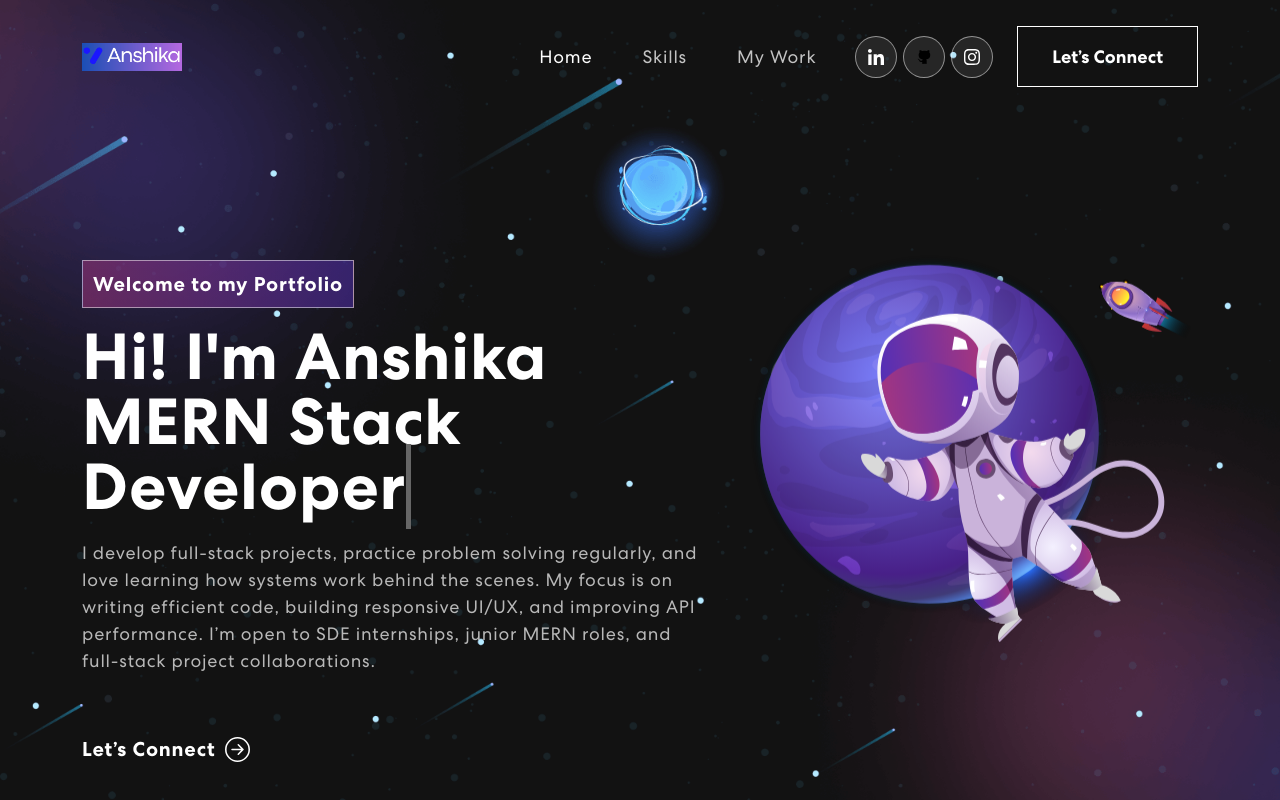
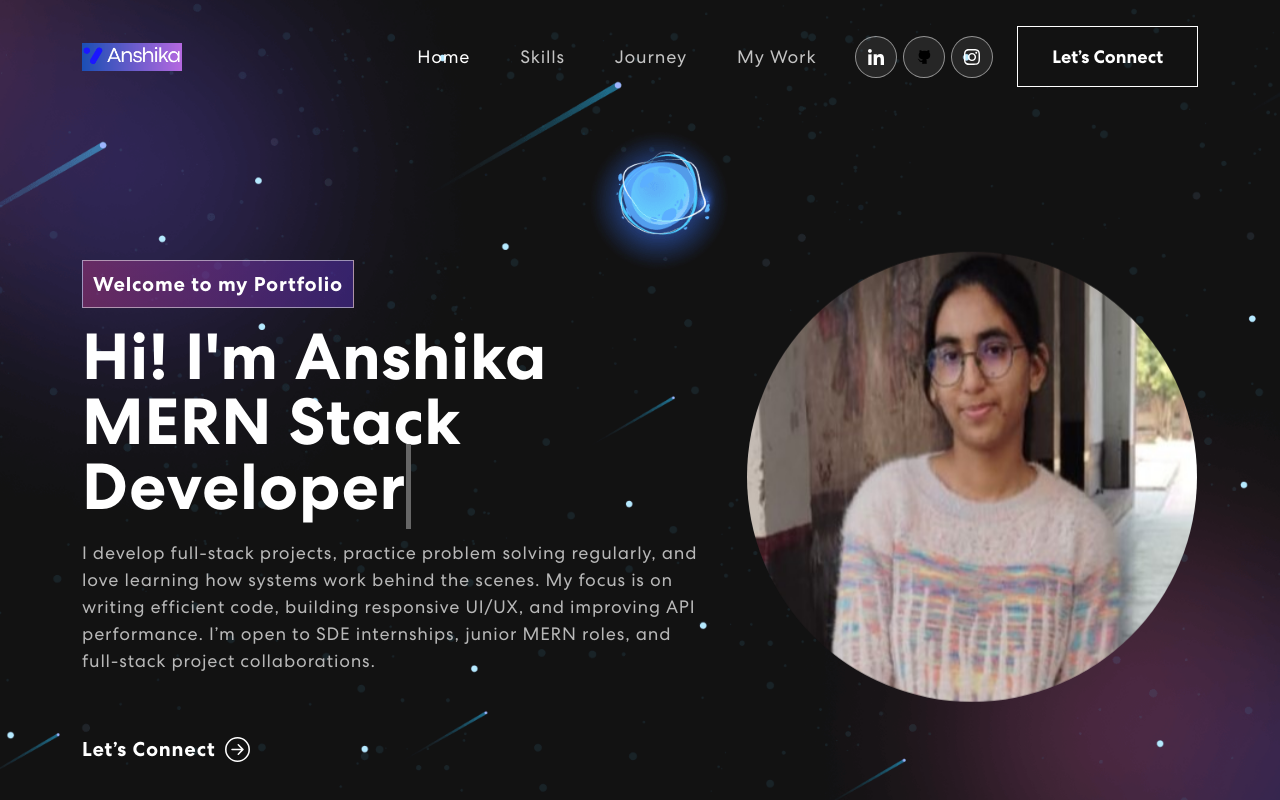
Before and after one commit to ANSHIKA45545/Personal-Portfolio, a React (Create React App) app: page / in a window 1280 px wide. Shown: the top 800 px of the page. Built offline with nearby package versions, Linux system fonts and the light colour scheme.

Commit message:
add self image

```diff
--- a/src/App.css
+++ b/src/App.css
@@ -880,3 +880,20 @@ nav.navbar .navbar-toggler[aria-expanded="true"] .navbar-toggler-icon {
     left: 0;
   }
 }
+
+
+
+.profile-img {
+  width: 450px;
+  height: 450px;
+  margin-bottom: 90px;
+  border-radius: 50%;
+  animation: float 1s ease-in-out infinite;
+}
+
+
+@keyframes float {
+  0% { transform: translateY(0); }
+  50% { transform: translateY(-10px); }
+  100% { transform: translateY(0); }
+}
--- a/src/components/Banner.js
+++ b/src/components/Banner.js
@@ -1,6 +1,6 @@
 import { useState, useEffect } from "react";
 import { Container, Row, Col } from "react-bootstrap";
-import headerImg from "../assets/img/header-img.svg";
+import headerImg from "../assets/img/my.jpeg";
 import { ArrowRightCircle } from 'react-bootstrap-icons';
 import 'animate.css';
 import TrackVisibility from 'react-on-screen';
@@ -69,7 +69,7 @@ export const Banner = () => {
             <TrackVisibility>
               {({ isVisible }) =>
                 <div className={isVisible ? "animate__animated animate__zoomIn" : ""}>
-                  <img src={headerImg} alt="Header Img"/>
+                  <img src={headerImg} alt="Header Img" className="profile-img"/>
                 </div>}
             </TrackVisibility>
           </Col>
--- a/src/components/Experience.js
+++ b/src/components/Experience.js
@@ -27,7 +27,7 @@ const experiences = [
 
 export const ExperienceTracker = () => {
   return (
-    <section className="experience-tracker">
+    <section className="experience-tracker" id="journey">
       <h2>My Journey</h2>
       <div className="timeline">
         {experiences.map((exp, index) => (
--- a/src/components/NavBar.js
+++ b/src/components/NavBar.js
@@ -46,6 +46,7 @@ export const NavBar = () => {
             <Nav className="ms-auto">
               <Nav.Link href="#home" className={activeLink === 'home' ? 'active navbar-link' : 'navbar-link'} onClick={() => onUpdateActiveLink('home')}>Home</Nav.Link>
               <Nav.Link href="#skills" className={activeLink === 'skills' ? 'active navbar-link' : 'navbar-link'} onClick={() => onUpdateActiveLink('skills')}>Skills</Nav.Link>
+              <Nav.Link href="#journey" className={activeLink === 'skills' ? 'active navbar-link' : 'navbar-link'} onClick={() => onUpdateActiveLink('skills')}>Journey</Nav.Link>
               <Nav.Link href="#projects" className={activeLink === 'projects' ? 'active navbar-link' : 'navbar-link'} onClick={() => onUpdateActiveLink('projects')}>My Work</Nav.Link>
             </Nav>
             <span className="navbar-text">
--- a/src/components/Projects.js
+++ b/src/components/Projects.js
@@ -19,6 +19,7 @@ import img5 from "../assets/img/reckon.jpeg";
 import img6 from "../assets/img/l&t.jpeg";
 import img7 from "../assets/img/gyan.jpeg";
 import img8 from "../assets/img/neptel.jpeg";
+import img9 from "../assets/img/leet.png";
 import colorSharp2 from "../assets/img/color-sharp2.png";
 import 'animate.css';
 import TrackVisibility from 'react-on-screen';
@@ -48,31 +49,34 @@ export const Projects = () => {
 
   const certificates = [
     {
-    id: 0, title: "Larsen & Toubro Edutech",  imgUrl: img0,
+    id: 0, title: "LeetCode Challenge",  imgUrl: img9,
+  },
+    {
+    id: 1, title: "Larsen & Toubro Edutech",  imgUrl: img0,
   },
   {
-    id: 1, title: "Forage",  imgUrl: img1,
+    id: 2, title: "Forage",  imgUrl: img1,
   },
   {
-    id: 2, title: "Hackathon",  imgUrl: img2,
+    id: 3, title: "Hackathon",  imgUrl: img2,
   },
   {
-    id: 3, title: "IIC Regional Meet",  imgUrl: img3,
+    id: 4, title: "AICTE - Yukti Innovation",  imgUrl: img3,
   },
   {
-    id: 4, title: "ISTE Membership", imgUrl: img4,
+    id: 5, title: "ISTE Membership", imgUrl: img4,
   },
   {
-    id: 5, title: "Reckon",  imgUrl: img5,
+    id: 6, title: "Reckon",  imgUrl: img5,
   },
   {
-    id: 6, title: "React.js Certificated", imgUrl: img6,
+    id: 7, title: "React.js Certificated", imgUrl: img6,
   },
   {
-    id: 7, title: "GyanNetra", imgUrl: img7,
+    id: 8, title: "GyanNetra", imgUrl: img7,
   },
   {
-    id: 8, title: "NEPTEL Topper",  imgUrl: img8,
+    id: 9, title: "NEPTEL Topper",  imgUrl: img8,
   },
 ];
 
```
Also changed, not shown: src/assets/img/leet.png (added), src/assets/img/my.jpeg (added).
